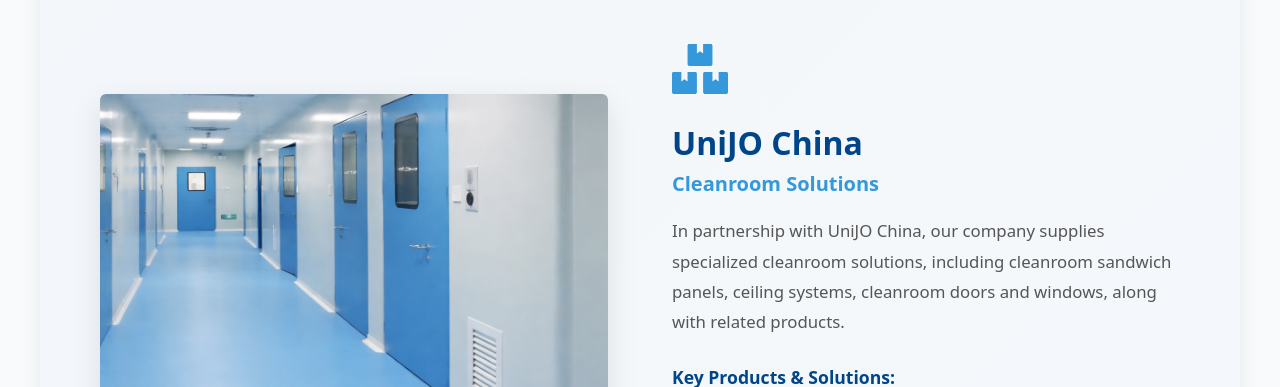
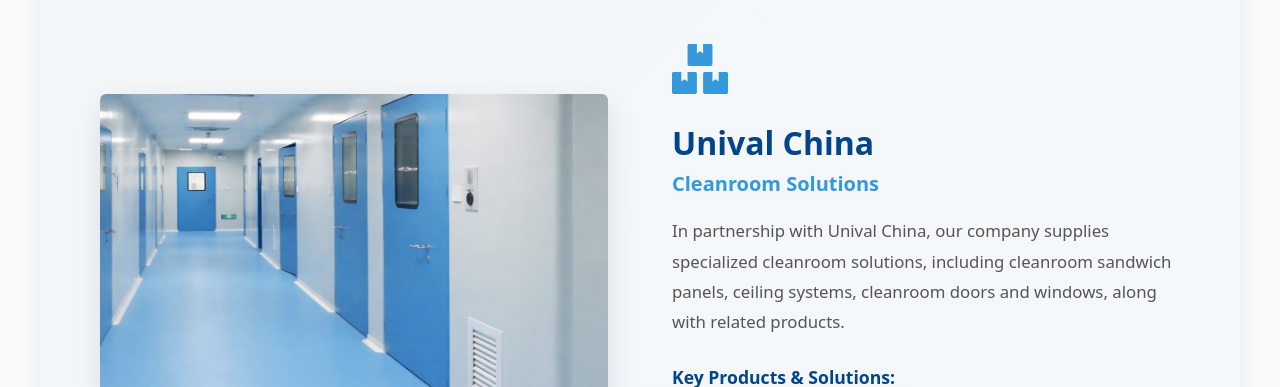
Before and after one commit to farisaljohari/uni-website, a React (Create React App) app: page /products in a window 1280 px wide. Shown: the part 1760-2147 px from the top of the page. Built offline with nearby package versions, Linux system fonts and the light colour scheme.

Commit message:
fix(content): rename UniJO China to Unival China and format code

```diff
--- a/src/pages/Home.jsx
+++ b/src/pages/Home.jsx
@@ -21,7 +21,7 @@
       image: require("../assets/veck.jpeg"),
     },
     {
-      name: "UniJO China",
+      name: "Unival China",
       category: "Cleanroom Solutions",
       image: require("../assets/Unival China.png"),
     },
@@ -36,7 +36,6 @@
       image: require("../assets/stc.png"),
     },
   ];
-
 
   return (
     <>
@@ -85,9 +84,9 @@
             Our Global Partnerships
           </h2>
           <p className="text-center mb-5 partnerships-intro">
-            Through strategic collaborations with leading international manufacturers, we
-            deliver world-class solutions tailored to the pharmaceutical
-            industry's unique needs.
+            Through strategic collaborations with leading international
+            manufacturers, we deliver world-class solutions tailored to the
+            pharmaceutical industry's unique needs.
           </p>
           <div className="row g-4">
             {partners.map((partner, index) => (
--- a/src/pages/Products.jsx
+++ b/src/pages/Products.jsx
@@ -1,9 +1,8 @@
-import React from "react";
+import { FaBoxes, FaCog, FaIndustry, FaPills, FaVial } from "react-icons/fa";
+import Footer from "../components/Footer";
 import Header from "../components/Header";
 import PageHero from "../components/PageHero";
-import Footer from "../components/Footer";
 import "./Products.css";
-import { FaIndustry, FaBoxes, FaCog, FaPills, FaVial } from "react-icons/fa";
 
 const Products = () => {
   const partnerships = [
@@ -26,12 +25,12 @@
       ],
     },
     {
-      partner: "UniJO China",
+      partner: "Unival China",
       category: "Cleanroom Solutions",
       icon: <FaBoxes />,
       image: require("../assets/Unival China.png"),
       description:
-        "In partnership with UniJO China, our company supplies specialized cleanroom solutions, including cleanroom sandwich panels, ceiling systems, cleanroom doors and windows, along with related products.",
+        "In partnership with Unival China, our company supplies specialized cleanroom solutions, including cleanroom sandwich panels, ceiling systems, cleanroom doors and windows, along with related products.",
       products: [
         "Cleanroom sandwich panels",
         "Ceiling systems",
@@ -137,10 +136,7 @@
       <PageHero
         title="Products & Partnerships"
         subtitle="Delivering Excellence Through Global Collaboration"
-        breadcrumbs={[
-          { label: "Home", link: "/" },
-          { label: "Products" },
-        ]}
+        breadcrumbs={[{ label: "Home", link: "/" }, { label: "Products" }]}
       />
 
       {/* Introduction Section */}
@@ -152,10 +148,11 @@
                 Products, Services, and Business Partnerships
               </h2>
               <p className="intro-text">
-                Through strategic partnerships with leading global manufacturers,
-                we deliver comprehensive solutions tailored to the pharmaceutical
-                industry's unique needs. Our partnerships ensure access to
-                world-class equipment, materials, and technology.
+                Through strategic partnerships with leading global
+                manufacturers, we deliver comprehensive solutions tailored to
+                the pharmaceutical industry's unique needs. Our partnerships
+                ensure access to world-class equipment, materials, and
+                technology.
               </p>
             </div>
           </div>
@@ -168,12 +165,12 @@
           {partnerships.map((partnership, index) => (
             <div
               key={index}
-              className={`partnership-item ${
-                index % 2 === 0 ? "even" : "odd"
-              }`}
+              className={`partnership-item ${index % 2 === 0 ? "even" : "odd"}`}
             >
               <div className="row align-items-center">
-                <div className={`col-lg-6 ${index % 2 === 1 ? "order-lg-2" : ""}`}>
+                <div
+                  className={`col-lg-6 ${index % 2 === 1 ? "order-lg-2" : ""}`}
+                >
                   <div className="partnership-content">
                     <div className="partnership-icon">{partnership.icon}</div>
                     <h3 className="partnership-name">{partnership.partner}</h3>
@@ -193,7 +190,9 @@
                     </div>
                   </div>
                 </div>
-                <div className={`col-lg-6 ${index % 2 === 1 ? "order-lg-1" : ""}`}>
+                <div
+                  className={`col-lg-6 ${index % 2 === 1 ? "order-lg-1" : ""}`}
+                >
                   <div className="partnership-image-placeholder">
                     <img
                       src={partnership.image}
```
